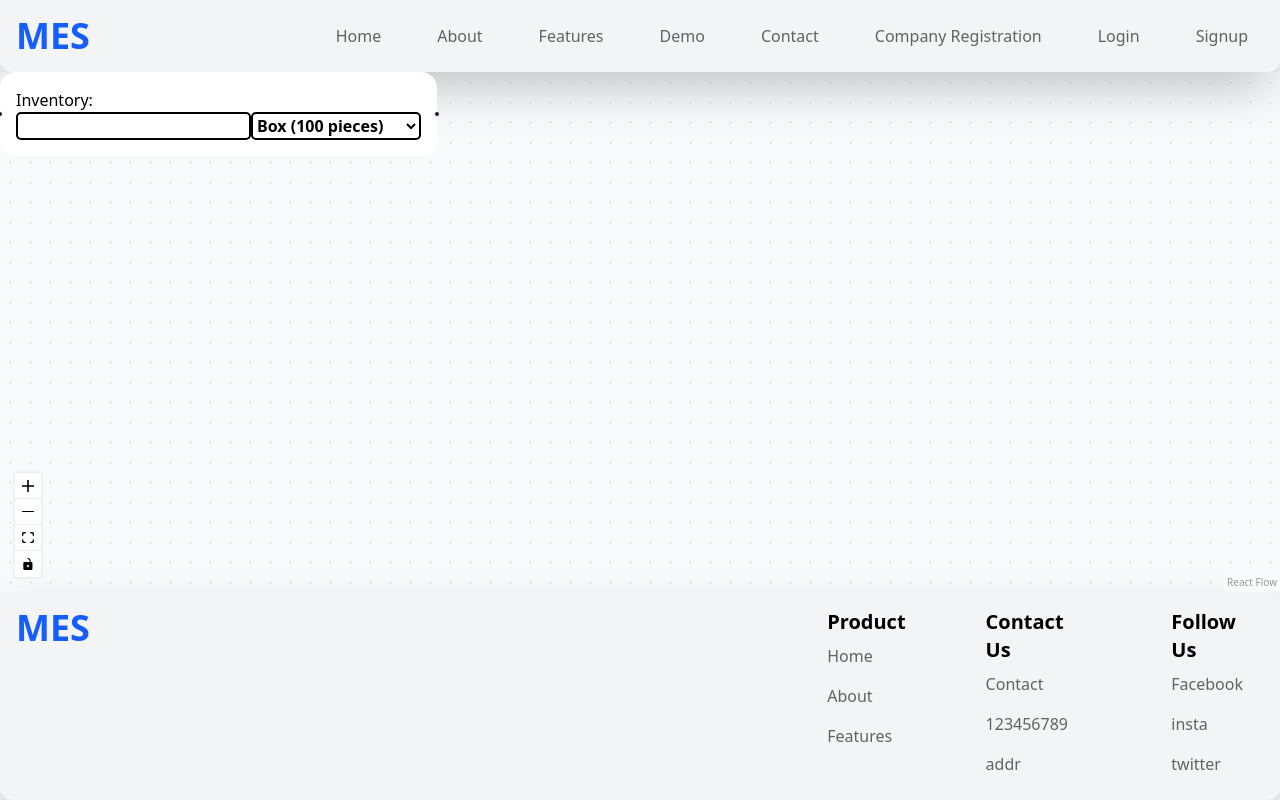
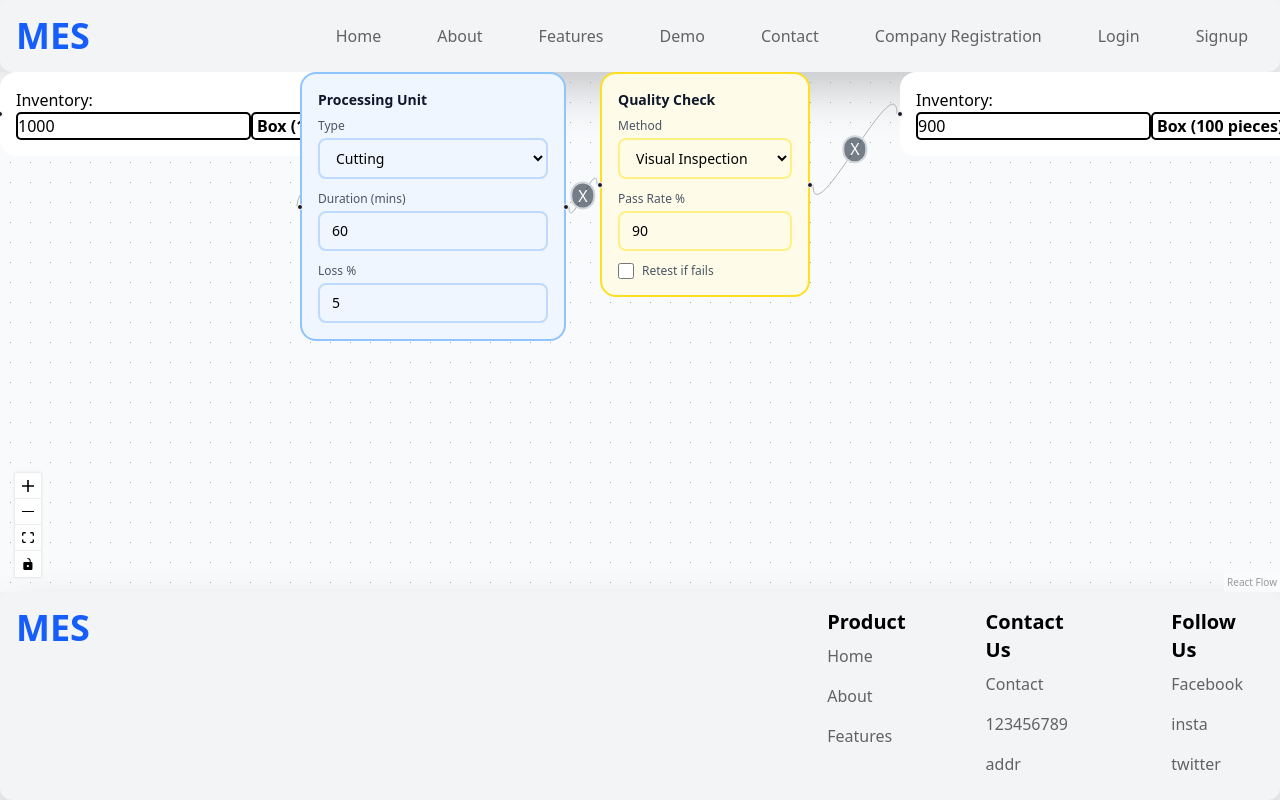
Before and after one commit to SidusSolvere/manufacturing-execution-system, a React (Vite) app in the folder client/: page /demo in a window 1280 px wide. Built offline with nearby package versions, Linux system fonts and the light colour scheme.

Commit message:
added two extra nodes

```diff
--- /dev/null
+++ b/client/src/nodes/processing.jsx
@@ -0,0 +1,108 @@
+import { useState } from "react";
+import { Position, Handle, useReactFlow } from "@xyflow/react";
+
+function Processing({ id, data }) {
+  const { setNodes } = useReactFlow();
+
+  //keeping track of different things that happen in the processing unit
+  const [processType, setProcessType] = useState(data?.processType || "cutting");
+  const [duration, setDuration] = useState(data?.duration || 30);
+  const [materialLoss, setMaterialLoss] = useState(data?.materialLoss || 5);
+
+  // when user changes what kind of process is happening we update that and save it to the node data
+  const handleProcessChange = (e) => {
+    const newType = e.target.value;
+    setProcessType(newType);
+
+    //updating the node in the reactflow so it remembers the change
+    setNodes((nodes) =>
+      nodes.map((node) =>
+        node.id === id ? { ...node, data: { ...node.data, processType: newType } } : node
+      )
+    );
+  };
+
+  // if the user wants to change how many minutes this process takes we handle it here
+  const handleDurationChange = (e) => {
+    const newDuration = parseInt(e.target.value);
+    setDuration(newDuration);
+
+    //updating the node data so it stores the new duration time
+    setNodes((nodes) =>
+      nodes.map((node) =>
+        node.id === id ? { ...node, data: { ...node.data, duration: newDuration } } : node
+      )
+    );
+  };
+
+  // user may wants to change how much material is wasted or lost during the process
+  const handleLossChange = (e) => {
+    const newLoss = parseFloat(e.target.value);
+    setMaterialLoss(newLoss);
+
+    // updating the node with new loss percentage
+    setNodes((nodes) =>
+      nodes.map((node) =>
+        node.id === id ? { ...node, data: { ...node.data, materialLoss: newLoss } } : node
+      )
+    );
+  };
+
+  return (
+    <div className="p-4 bg-blue-50 rounded-2xl border-2 border-blue-300">
+      <div className="flex flex-col">
+        <label className="text-sm font-semibold text-slate-900 mb-2">Processing Unit</label>
+
+        <div className="space-y-3">
+          {/* Process Type Selection */}
+          <div>
+            <label className="text-xs font-medium text-gray-600 mb-1 block">Type</label>
+            <select
+              value={processType}
+              onChange={handleProcessChange}
+              className="nodrag w-full px-3 py-2 border-2 border-blue-200 rounded-lg text-sm font-medium"
+            >
+              <option value="cutting">Cutting</option>
+              <option value="stitching">Stitching</option>
+              <option value="assembly">Assembly</option>
+              <option value="welding">Welding</option>
+              <option value="painting">Painting</option>
+            </select>
+          </div>
+
+          {/* Duration Input */}
+          <div>
+            <label className="text-xs font-medium text-gray-600 mb-1 block">Duration (mins)</label>
+            <input
+              type="number"
+              value={duration}
+              onChange={handleDurationChange}
+              min="5"
+              step="5"
+              className="nodrag w-full px-3 py-2 border-2 border-blue-200 rounded-lg text-sm"
+            />
+          </div>
+
+          {/* Material Loss */}
+          <div>
+            <label className="text-xs font-medium text-gray-600 mb-1 block">Loss %</label>
+            <input
+              type="number"
+              value={materialLoss}
+              onChange={handleLossChange}
+              min="0"
+              max="100"
+              step="0.5"
+              className="nodrag w-full px-3 py-2 border-2 border-blue-200 rounded-lg text-sm"
+            />
+          </div>
+        </div>
+
+        <Handle type="target" position={Position.Left} />
+        <Handle type="source" position={Position.Right} />
+      </div>
+    </div>
+  );
+}
+
+export default Processing;
--- /dev/null
+++ b/client/src/nodes/qualityCheck.jsx
@@ -0,0 +1,109 @@
+import { useState } from "react";
+import { Position, Handle, useReactFlow } from "@xyflow/react";
+
+function QualityCheck({ id, data }) {
+  const { setNodes } = useReactFlow();
+
+  //storing information about how quality is  checked on this product
+  const [checkMethod, setCheckMethod] = useState(data?.checkMethod || "visual");
+  const [passRate, setPassRate] = useState(data?.passRate || 90);
+  const [retestRequired, setRetestRequired] = useState(data?.retestRequired || false);
+
+  // when the user picks a different quality check method we need to save it
+  const handleCheckMethodChange = (e) => {
+    const newMethod = e.target.value;
+    setCheckMethod(newMethod);
+
+    // save the method choice to the node so reactflow remembers it
+    setNodes((nodes) =>
+      nodes.map((node) =>
+        node.id === id ? { ...node, data: { ...node.data, checkMethod: newMethod } } : node
+      )
+    );
+  };
+
+  // the pass rate tells us what percentage of products pass the quality check
+  const handlePassRateChange = (e) => {
+    const newRate = parseFloat(e.target.value);
+    setPassRate(newRate);
+
+    // we save the pass rate number to keep track of it
+    setNodes((nodes) =>
+      nodes.map((node) =>
+        node.id === id ? { ...node, data: { ...node.data, passRate: newRate } } : node
+      )
+    );
+  };
+
+  // if a product fails the test we can require it to be tested again
+  const handleRetestChange = (e) => {
+    const newRetest = e.target.checked;
+    setRetestRequired(newRetest);
+
+    // we save whether retest is needed or not
+    setNodes((nodes) =>
+      nodes.map((node) =>
+        node.id === id ? { ...node, data: { ...node.data, retestRequired: newRetest } } : node
+      )
+    );
+  };
+
+  return (
+    <div className="p-4 bg-yellow-50 rounded-2xl border-2 border-yellow-300">
+      <div className="flex flex-col">
+        <label className="text-sm font-semibold text-slate-900 mb-2">Quality Check</label>
+
+        <div className="space-y-3">
+          {/* Check Method Selection */}
+          <div>
+            <label className="text-xs font-medium text-gray-600 mb-1 block">Method</label>
+            <select
+              value={checkMethod}
+              onChange={handleCheckMethodChange}
+              className="nodrag w-full px-3 py-2 border-2 border-yellow-200 rounded-lg text-sm font-medium"
+            >
+              <option value="visual">Visual Inspection</option>
+              <option value="dimensional">Dimensional Check</option>
+              <option value="strength">Strength Test</option>
+              <option value="color">Color Verification</option>
+              <option value="weight">Weight Check</option>
+            </select>
+          </div>
+
+          {/* Pass Rate Input */}
+          <div>
+            <label className="text-xs font-medium text-gray-600 mb-1 block">Pass Rate %</label>
+            <input
+              type="number"
+              value={passRate}
+              onChange={handlePassRateChange}
+              min="0"
+              max="100"
+              step="1"
+              className="nodrag w-full px-3 py-2 border-2 border-yellow-200 rounded-lg text-sm"
+            />
+          </div>
+
+          {/* Retest Checkbox */}
+          <div className="flex items-center">
+            <input
+              type="checkbox"
+              id="retest"
+              checked={retestRequired}
+              onChange={handleRetestChange}
+              className="nodrag w-4 h-4 cursor-pointer"
+            />
+            <label htmlFor="retest" className="ml-2 text-xs font-medium text-gray-600 cursor-pointer">
+              Retest if fails
+            </label>
+          </div>
+        </div>
+
+        <Handle type="target" position={Position.Left} />
+        <Handle type="source" position={Position.Right} />
+      </div>
+    </div>
+  );
+}
+
+export default QualityCheck;
--- a/client/src/pages/mes/edges.jsx
+++ b/client/src/pages/mes/edges.jsx
@@ -3,11 +3,21 @@ export const initialEdges = [
     id: "n1-n2",
     source: "n1",
     target: "n2",
-    type: "step",
-    label: "connects with",
+    type: "custom-edge",
+    label: "1000 units",
   },
-  { id: "n2-n3",
-     type: "custom-edge",
-      source: "n2",
-      target: "n3" },
+  {
+    id: "n2-n3",
+    source: "n2",
+    target: "n3",
+    type: "custom-edge",
+    label: "950 units (-5%)",
+  },
+  {
+    id: "n3-n4",
+    source: "n3",
+    target: "n4",
+    type: "custom-edge",
+    label: "902 units (-5%)",
+  },
 ];
--- a/client/src/pages/mes/nodes.jsx
+++ b/client/src/pages/mes/nodes.jsx
@@ -7,7 +7,36 @@ export const initialNodes = [
     id: 'n1',
     type: 'inventory',
     position: { x: 0, y: 0 },
-    data: { amount: 0 },
+    data: { amount: 0, value: 1000, unit: 'box', label: 'Raw Material' },
   },
-
+  {
+    id: 'n2',
+    type: 'processing',
+    position: { x: 300, y: 0 },
+    data: {
+      processName: 'Cutting',
+      lossRate: 5,
+      duration: 60,
+      inputValue: 1000,
+      label: 'Processing Unit'
+    },
+  },
+  {
+    id: 'n3',
+    type: 'qualityCheck',
+    position: { x: 600, y: 0 },
+    data: {
+      checkType: 'Visual Inspection',
+      acceptanceRate: 95,
+      status: 'pending',
+      inputValue: 950,
+      label: 'Quality Check'
+    },
+  },
+  {
+    id: 'n4',
+    type: 'inventory',
+    position: { x: 900, y: 0 },
+    data: { amount: 0, value: 900, unit: 'box', label: 'Final Stock' },
+  },
 ];
--- a/client/src/pages/mes/workPlace.jsx
+++ b/client/src/pages/mes/workPlace.jsx
@@ -1,5 +1,7 @@
 import { useState, useCallback } from "react";
 import Inventory from "../../nodes/inventory";
+import Processing from "../../nodes/processing";
+import QualityCheck from "../../nodes/qualityCheck";
 
 import {
   ReactFlow,
@@ -15,7 +17,11 @@ import { initialNodes } from "./nodes";
 import { initialEdges } from "./edges";
 import CustomEdge from "../../nodes/customEdge";
 
-const nodeTypes = { inventory: Inventory };
+const nodeTypes = {
+  inventory: Inventory,
+  processing: Processing,
+  qualityCheck: QualityCheck
+};
 const edgeTypes = { "custom-edge": CustomEdge };
 
 export default function WorkPlace() {
```
